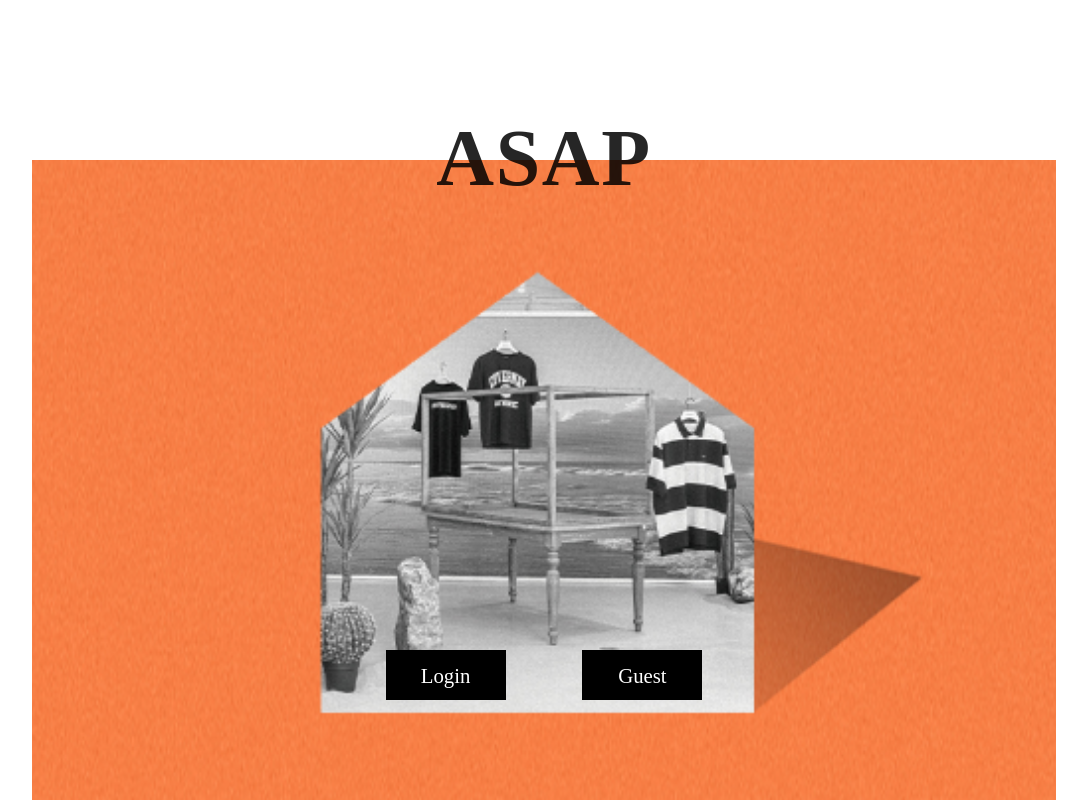
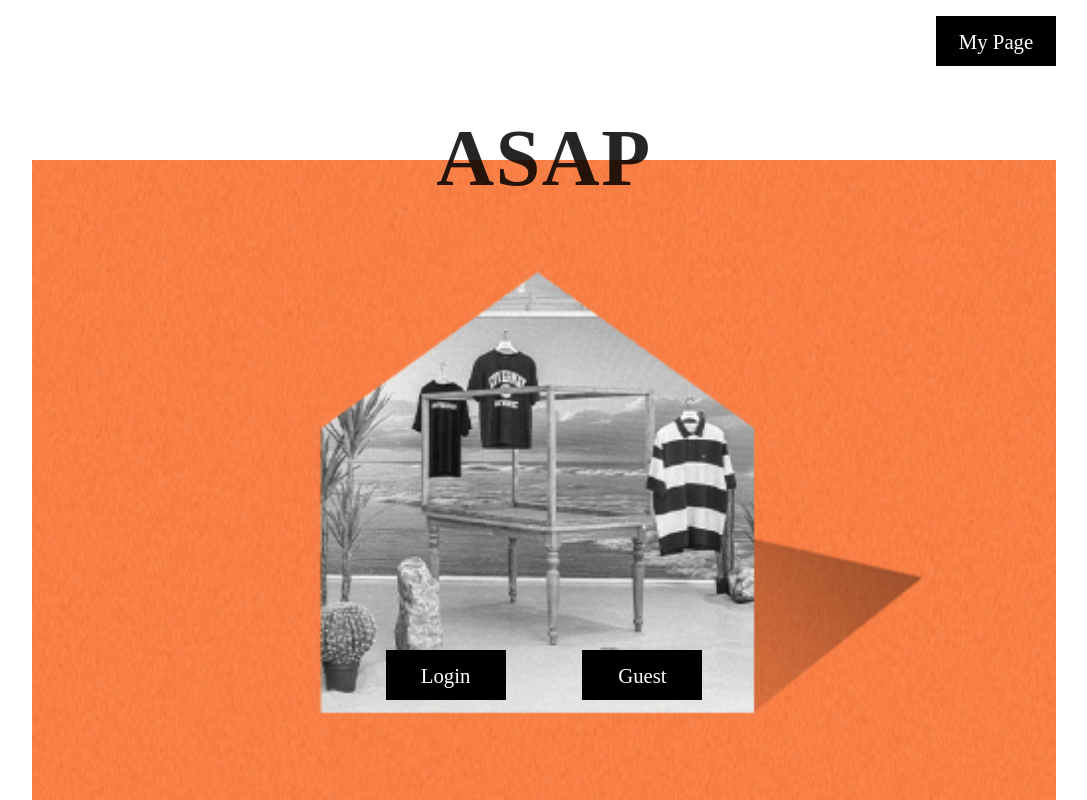
Before and after one commit to jimin-lee-mjl/asap, a React (Create React App) app in the folder client/: page / in a window 1280 px wide. Shown: the whole page, without its empty margins (96-1183 px from the left). Built offline with nearby package versions, Linux system fonts and the light colour scheme.

Commit message:
feat: 마이페이지로 이동하는 버튼 홈 화면에 추가

```diff
--- a/client/src/components/Home/index.js
+++ b/client/src/components/Home/index.js
@@ -18,6 +18,19 @@ export default function Home() {
         // background: 'ivory',
       }}
     >
+      <Button
+        style={{
+          position: 'absolute',
+          top: '1rem',
+          right: '10vw',
+          margin: '0',
+        }}
+        onClick={() => {
+          history.push('/mypage');
+        }}
+      >
+        My Page
+      </Button>
       <Logo>ASAP</Logo>
       <Photo></Photo>
       <div
--- a/client/src/components/MyPage/index.js
+++ b/client/src/components/MyPage/index.js
@@ -57,7 +57,7 @@ function ItemCard({ productId }) {
 
 function MyPage() {
   const keywords = ['fit', 'office', 'great', 'awesome'];
-  const asins = [1, 2, 3, 4, 5, 6, 7, 8];
+  const asins = [1, 2, 3, 4, 15, 6, 17, 18];
   const [items, setItems] = useState([]);
 
   useEffect(() => {
```
